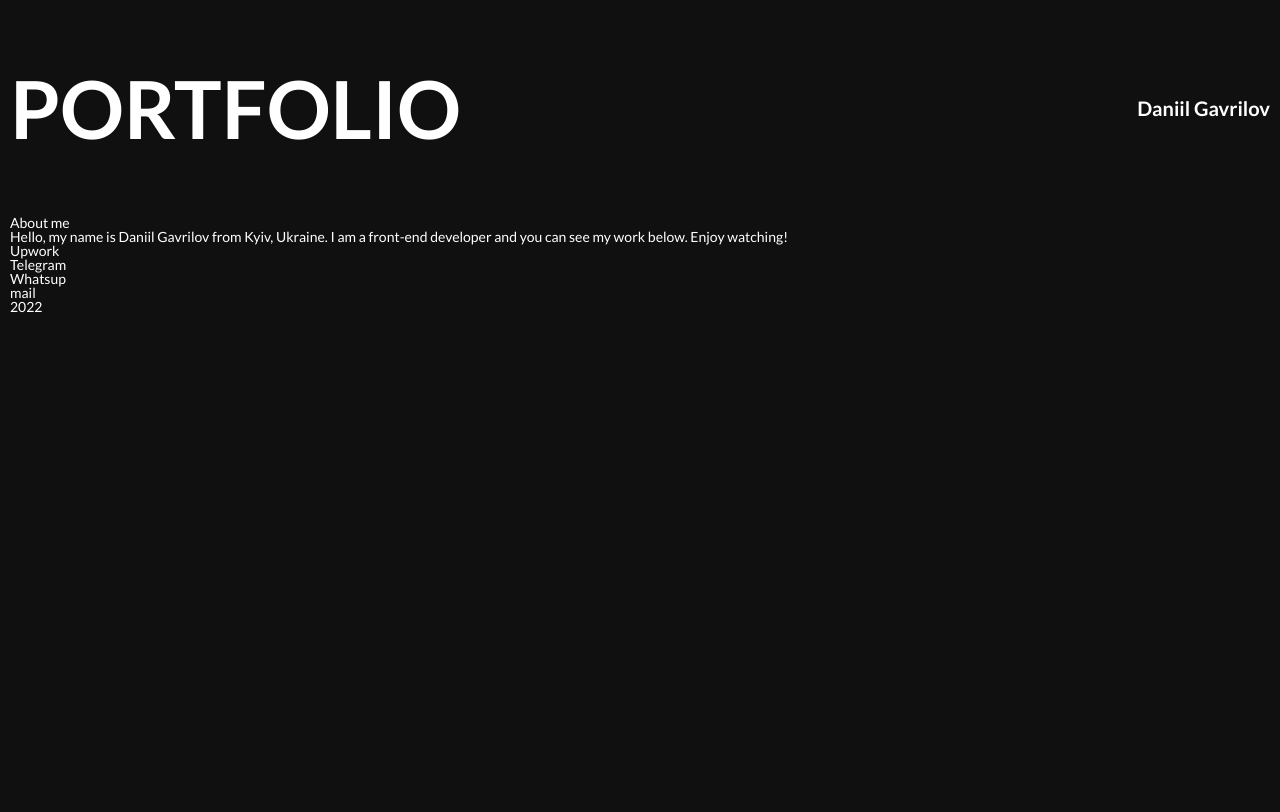
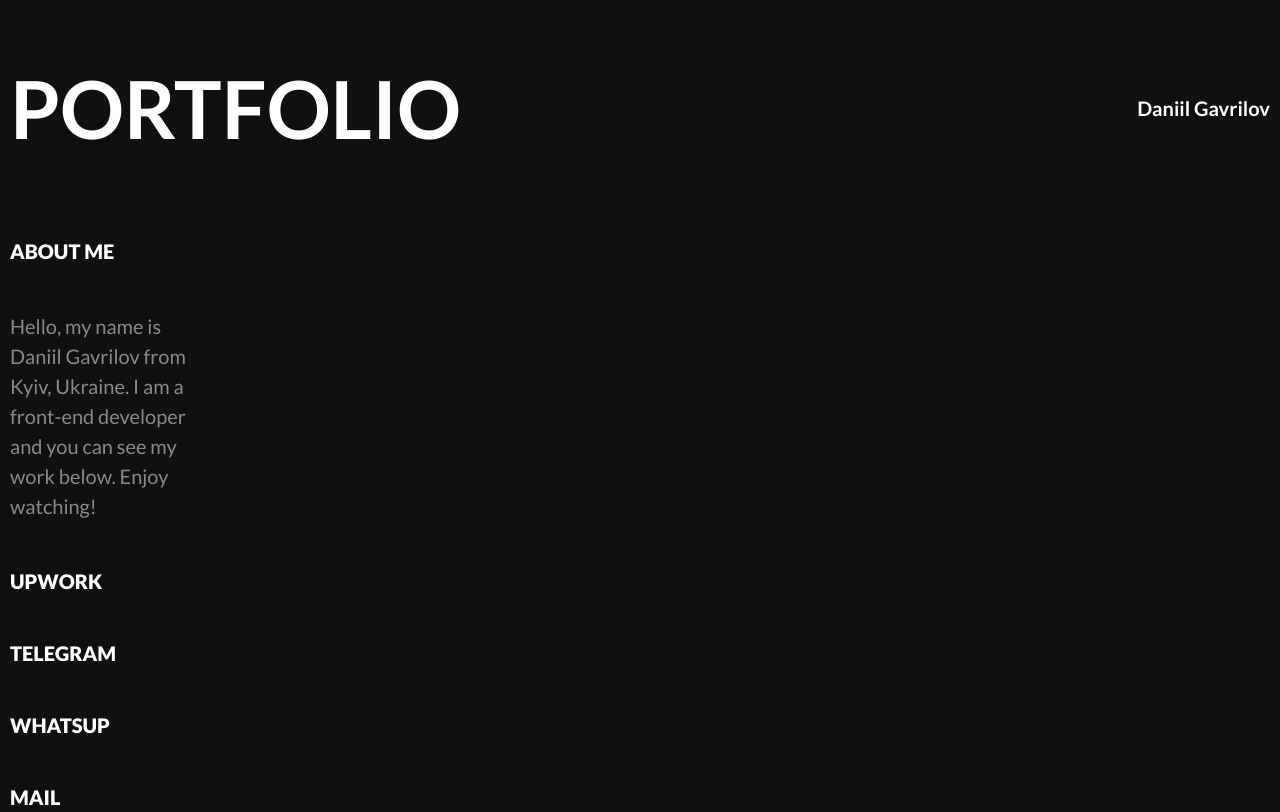
Before and after one commit to Daniil-gavrilooov/portfolio, a plain HTML site: page app/index.html in a window 1280 px wide. Shown: the top 812 px of the page. Drawn offline with Linux system fonts and the light colour scheme.

Commit message:
added style to section (sidebar)

```diff
--- /dev/null
+++ b/app/scss/_sidebar.scss
@@ -0,0 +1,25 @@
+.sidebar {
+    padding-top: 23px;
+    height: 100%;
+    &__item {
+        font-weight: 900;
+        font-size: 20px;
+        line-height: 24px;
+        text-transform: uppercase;
+        margin-bottom: 48px;
+    }
+    &__text,
+    &__year {
+        font-weight: 400;
+        font-size: 20px;
+        line-height: 150%;
+        opacity: 0.5;
+        max-width: 192px;
+    }
+    &__text{
+       margin-bottom: 48px;
+    }
+    &__year{
+        margin-top: 168px;
+    }
+}
--- a/app/scss/style.scss
+++ b/app/scss/style.scss
@@ -2,6 +2,7 @@
 @import '_reset';
 @import '_mixing';
 @import '_header';
+@import '_sidebar';
 
 body{
     font-family: 'Lato', sans-serif;
```
Also changed, not shown: app/css/style.min.css.
